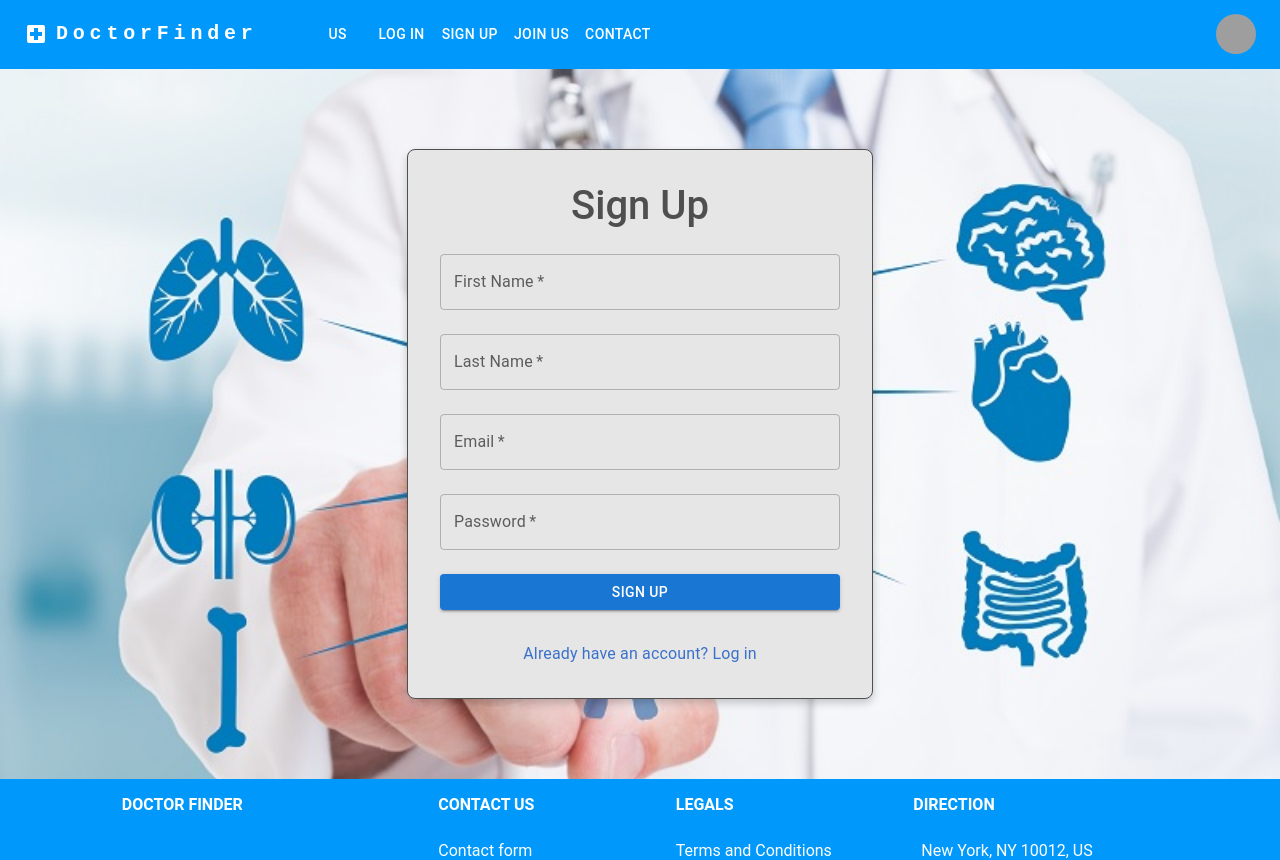
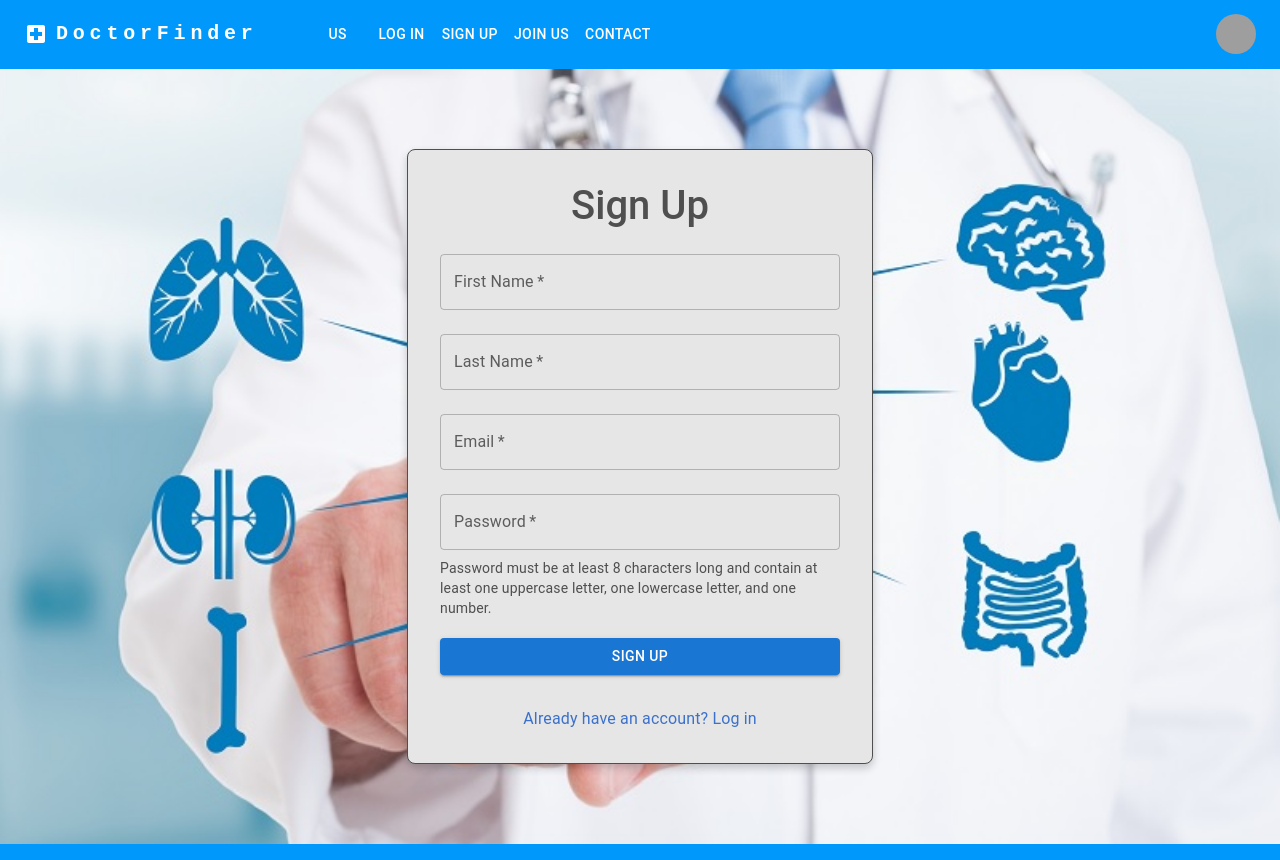
Before and after one commit to leoyasu/MH-MERN-Project, a React (Create React App) app: page /signUp in a window 1280 px wide. Shown: the top 860 px of the page. Built offline with nearby package versions, Linux system fonts and the light colour scheme; grey boxes are pictures that could not be loaded.

Commit message:
add pass rule

```diff
--- a/src/components/signUp.js
+++ b/src/components/signUp.js
@@ -42,7 +42,7 @@ function SignUp() {
                         );
                         alert("Sign up successful!")
                         navigate('/signIn');
-                    } else{
+                    } else {
                         alert("Sign Up failed, check your information")
                     }
                 }).catch((error) => {
@@ -126,6 +126,9 @@ function SignUp() {
                         required
                         onChange={handleChange}
                     />
+                    <Typography variant="body2" gutterBottom>
+                        Password must be at least 8 characters long and contain at least one uppercase letter, one lowercase letter, and one number.
+                    </Typography>
                     <Button type="submit" variant="contained" fullWidth sx={{ mt: '1rem' }}>
                         Sign Up
                     </Button>
```
